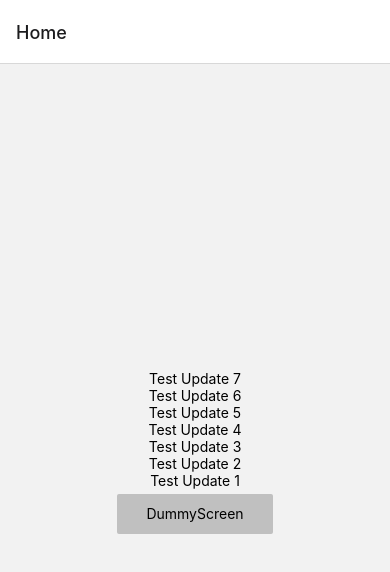
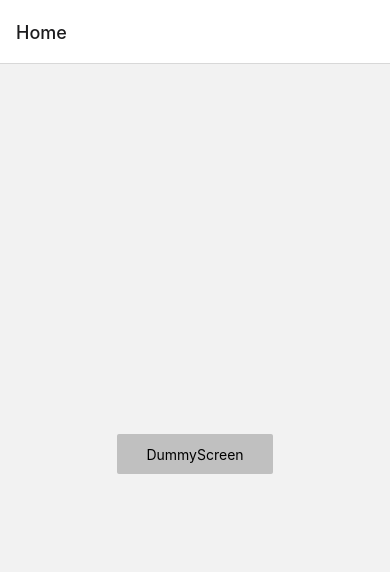
Before and after one commit to timmyjose/expo-updates-demo, a React Native app: screen /Home in a window 390 px wide. Shown: the top 572 px of the page. Built offline with nearby package versions, Linux system fonts and the light colour scheme.

Commit message:
chore: removing all update textS - start afresh

```diff
--- a/src/screens/Home.tsx
+++ b/src/screens/Home.tsx
@@ -12,13 +12,6 @@ const Home = () => {
 
   return (
     <View style={styles.container}>
-      <Text>Test Update 7</Text>
-      <Text>Test Update 6</Text>
-      <Text>Test Update 5</Text>
-      <Text>Test Update 4</Text>
-      <Text>Test Update 3</Text>
-      <Text>Test Update 2</Text>
-      <Text>Test Update 1</Text>
       <Pressable
         style={styles.button}
         onPress={() => navigaton.navigate('DummyScreen')}>
```
